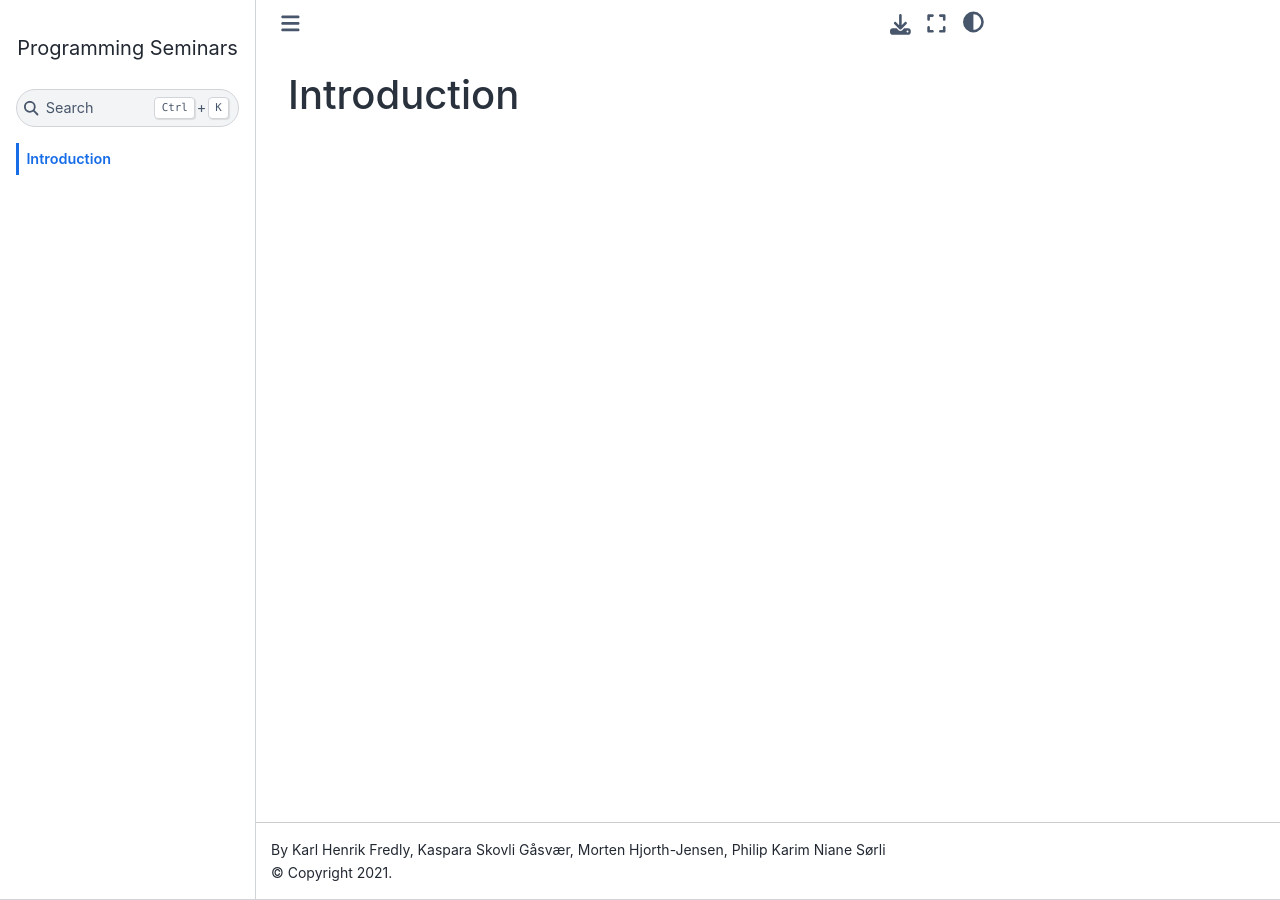
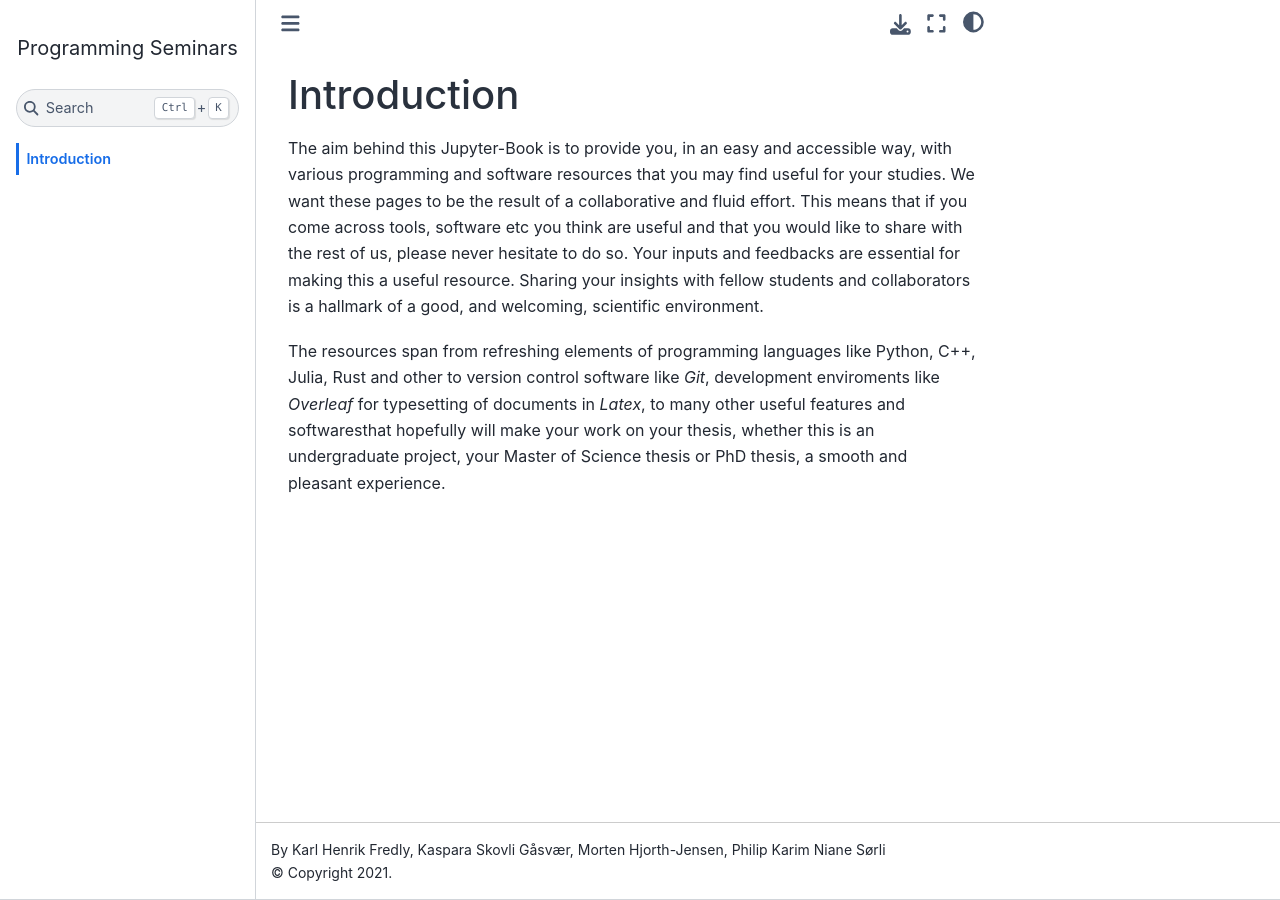
Before and after one commit to ComputationalScienceUiO/RefreshProgrammingSkills, a Jupyter Book: the page built from intro.md, in a window 1280 px wide. Built offline with Jupyter Book 1.0.4 settings and Sphinx 7.4.7 and the Sphinx Book theme 1.1.4, drawn with Linux system fonts in a browser that asks for light colours; pages that are not in the unit, such as notebooks, are missing from menus.

Commit message:
added file

```diff
--- a/intro.md
+++ b/intro.md
@@ -1,2 +1,20 @@
 Introduction
 ============================
+
+The aim behind this Jupyter-Book is to provide you, in an easy and
+accessible way, with various programming and software resources that
+you may find useful for your studies. We want these pages to be the
+result of a collaborative and fluid effort. This means that if you
+come across tools, software etc you think are useful and that you
+would like to share with the rest of us, please never hesitate to do
+so. Your inputs and feedbacks are essential for making this a useful
+resource. Sharing your insights with fellow students and collaborators
+is a hallmark of a good, and welcoming,  scientific environment.
+
+The resources span from refreshing elements of programming languages
+like Python, C++, Julia, Rust and other to version control software
+like _Git_, development enviroments like _Overleaf_ for typesetting of
+documents in _Latex_, to many other useful features and softwaresthat hopefully will
+make your work on your thesis, whether this is an undergraduate
+project, your Master of Science thesis or PhD thesis, a smooth and
+pleasant experience.
```
